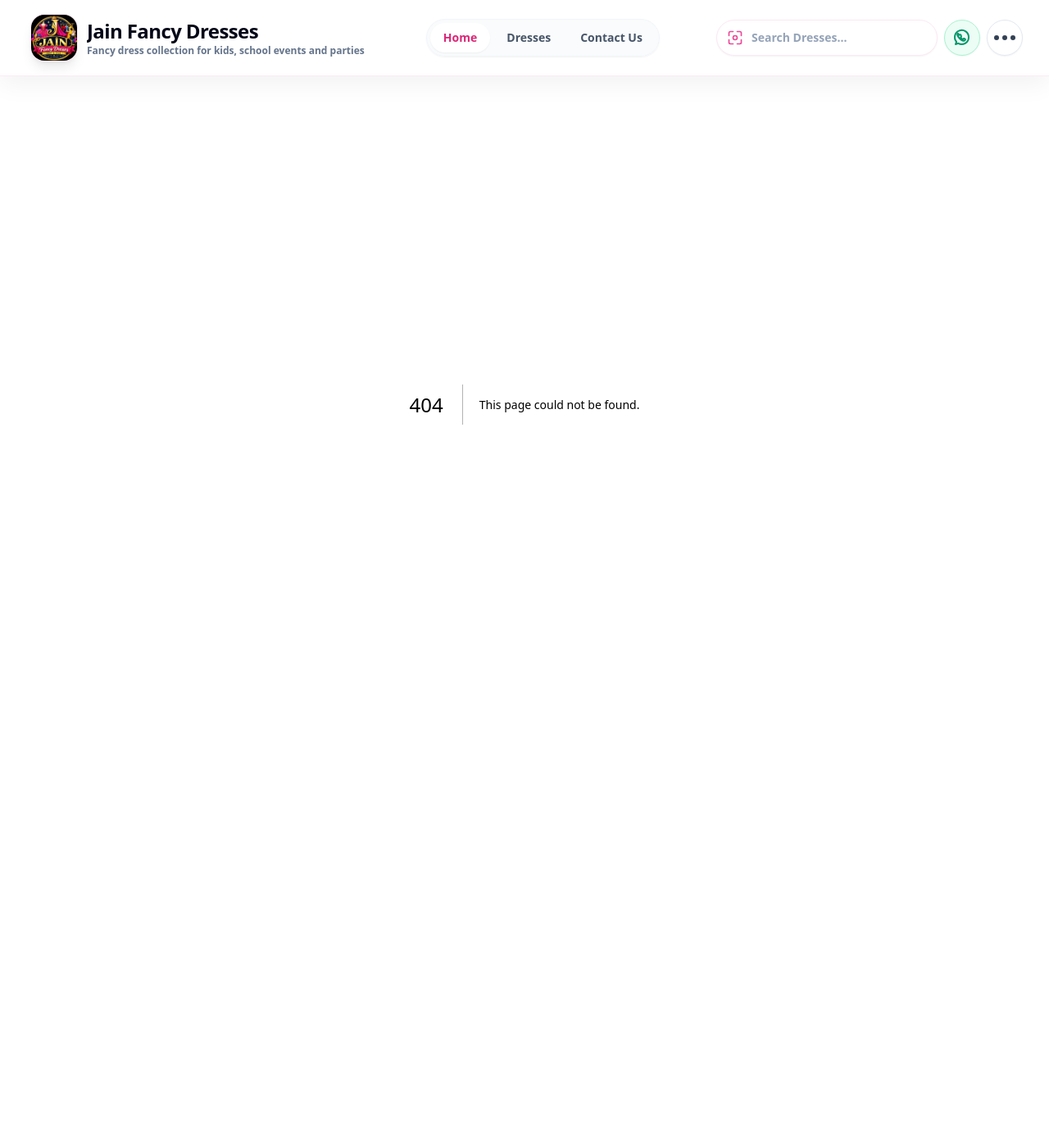
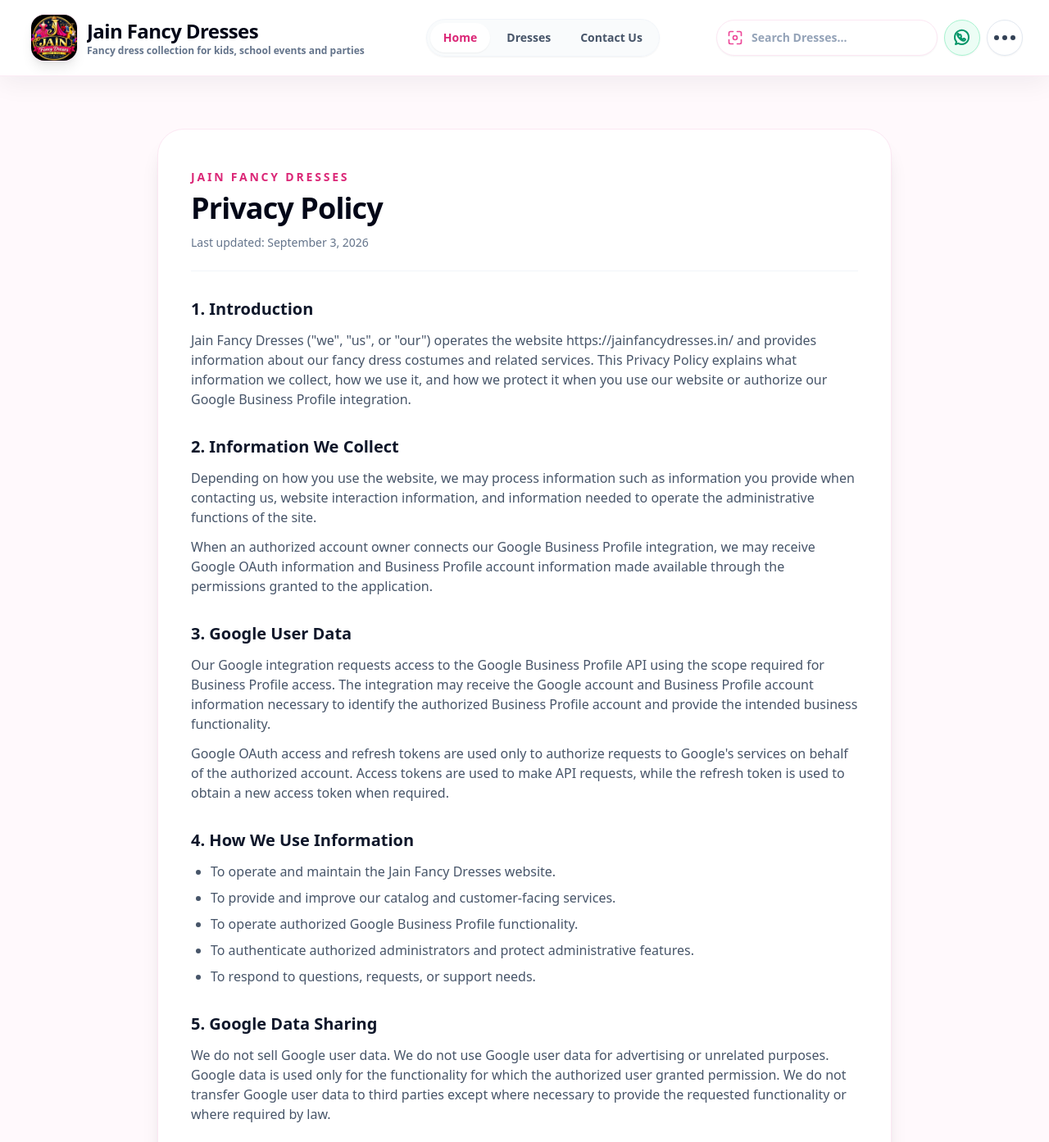
Before and after one commit to jainfancydresses1008/Webcatalog, a Next.js app in the folder dress-catalog-next/: page /privacy-policy in a window 1280 px wide. Before the commit this address had no page. Shown: the top 1393 px of the page at 82% size. Before the commit the page ends 893 px from the top, so only its background shows below. Built offline with nearby package versions, Linux system fonts and the light colour scheme.

Commit message:
Added Privacy Page

```diff
--- a/dress-catalog-next/src/app/api/google/reviews/auth/route.ts
+++ b/dress-catalog-next/src/app/api/google/reviews/auth/route.ts
@@ -10,8 +10,9 @@ export async function GET() {
     );
   }
 
-  const redirectUri =
-    "http://localhost:3000/api/google/reviews/callback";
+const redirectUri =
+  process.env.GOOGLE_REDIRECT_URI ||
+  "http://localhost:3000/api/google/reviews/callback";
 
   const params = new URLSearchParams({
     client_id: clientId,
--- a/dress-catalog-next/src/app/api/google/reviews/callback/route.ts
+++ b/dress-catalog-next/src/app/api/google/reviews/callback/route.ts
@@ -35,8 +35,9 @@ export async function GET(request: Request) {
     );
   }
 
-  const redirectUri =
-    "http://localhost:3000/api/google/reviews/callback";
+const redirectUri =
+  process.env.GOOGLE_REDIRECT_URI ||
+  "http://localhost:3000/api/google/reviews/callback";
 
   const tokenResponse = await fetch(
     "https://oauth2.googleapis.com/token",
--- /dev/null
+++ b/dress-catalog-next/src/app/privacy-policy/page.tsx
@@ -0,0 +1,172 @@
+import type { Metadata } from "next";
+
+export const metadata: Metadata = {
+  title: "Privacy Policy",
+  description:
+    "Privacy Policy for Jain Fancy Dresses and its Google Business Profile integration.",
+  alternates: {
+    canonical: "https://jainfancydresses.in/privacy-policy",
+  },
+};
+
+export default function PrivacyPolicyPage() {
+  return (
+    <main className="min-h-screen bg-[#fff9fc] px-4 py-12 md:px-8 md:py-16">
+      <article className="mx-auto max-w-4xl rounded-[2rem] border border-pink-100 bg-white px-6 py-8 shadow-xl md:px-10 md:py-12">
+        <div className="mb-8 border-b border-slate-100 pb-6">
+          <p className="text-sm font-black uppercase tracking-[0.2em] text-pink-600">
+            Jain Fancy Dresses
+          </p>
+          <h1 className="mt-2 text-3xl font-black tracking-tight text-slate-950 md:text-4xl">
+            Privacy Policy
+          </h1>
+          <p className="mt-3 text-sm text-slate-500">
+            Last updated: September 3, 2026
+          </p>
+        </div>
+
+        <div className="space-y-8 text-sm leading-7 text-slate-600 md:text-base">
+          <section>
+            <h2 className="text-xl font-black text-slate-900">1. Introduction</h2>
+            <p className="mt-3">
+              Jain Fancy Dresses ("we", "us", or "our") operates the website
+              https://jainfancydresses.in/ and provides information about our
+              fancy dress costumes and related services. This Privacy Policy
+              explains what information we collect, how we use it, and how we
+              protect it when you use our website or authorize our Google
+              Business Profile integration.
+            </p>
+          </section>
+
+          <section>
+            <h2 className="text-xl font-black text-slate-900">2. Information We Collect</h2>
+            <p className="mt-3">
+              Depending on how you use the website, we may process information
+              such as information you provide when contacting us, website
+              interaction information, and information needed to operate the
+              administrative functions of the site.
+            </p>
+            <p className="mt-3">
+              When an authorized account owner connects our Google Business
+              Profile integration, we may receive Google OAuth information and
+              Business Profile account information made available through the
+              permissions granted to the application.
+            </p>
+          </section>
+
+          <section>
+            <h2 className="text-xl font-black text-slate-900">3. Google User Data</h2>
+            <p className="mt-3">
+              Our Google integration requests access to the Google Business
+              Profile API using the scope required for Business Profile access.
+              The integration may receive the Google account and Business
+              Profile account information necessary to identify the authorized
+              Business Profile account and provide the intended business
+              functionality.
+            </p>
+            <p className="mt-3">
+              Google OAuth access and refresh tokens are used only to authorize
+              requests to Google's services on behalf of the authorized account.
+              Access tokens are used to make API requests, while the refresh
+              token is used to obtain a new access token when required.
+            </p>
+          </section>
+
+          <section>
+            <h2 className="text-xl font-black text-slate-900">4. How We Use Information</h2>
+            <ul className="mt-3 list-disc space-y-2 pl-6">
+              <li>To operate and maintain the Jain Fancy Dresses website.</li>
+              <li>To provide and improve our catalog and customer-facing services.</li>
+              <li>To operate authorized Google Business Profile functionality.</li>
+              <li>To authenticate authorized administrators and protect administrative features.</li>
+              <li>To respond to questions, requests, or support needs.</li>
+            </ul>
+          </section>
+
+          <section>
+            <h2 className="text-xl font-black text-slate-900">5. Google Data Sharing</h2>
+            <p className="mt-3">
+              We do not sell Google user data. We do not use Google user data
+              for advertising or unrelated purposes. Google data is used only
+              for the functionality for which the authorized user granted
+              permission. We do not transfer Google user data to third parties
+              except where necessary to provide the requested functionality or
+              where required by law.
+            </p>
+          </section>
+
+          <section>
+            <h2 className="text-xl font-black text-slate-900">6. Data Storage and Retention</h2>
+            <p className="mt-3">
+              Information is retained only for as long as reasonably necessary
+              for the purposes described in this policy, to maintain the
+              website and authorized integrations, to meet legal obligations,
+              and to protect our services.
+            </p>
+            <p className="mt-3">
+              OAuth credentials used by the application are treated as
+              confidential configuration values. We do not intentionally expose
+              access or refresh tokens in public pages of the website.
+            </p>
+          </section>
+
+          <section>
+            <h2 className="text-xl font-black text-slate-900">7. Data Security</h2>
+            <p className="mt-3">
+              We take reasonable technical and organizational measures to
+              protect information against unauthorized access, alteration,
+              disclosure, or destruction. No method of transmission or storage
+              is completely secure, so absolute security cannot be guaranteed.
+            </p>
+          </section>
+
+          <section>
+            <h2 className="text-xl font-black text-slate-900">8. Google Authorization and Revocation</h2>
+            <p className="mt-3">
+              A Google account owner chooses whether to authorize our Google
+              integration. Authorization can be revoked through the Google
+              account's security and third-party access controls. After access
+              is revoked, the application will no longer be able to use the
+              revoked authorization to make Google API requests.
+            </p>
+          </section>
+
+          <section>
+            <h2 className="text-xl font-black text-slate-900">9. Your Choices and Data Deletion</h2>
+            <p className="mt-3">
+              You may request information about personal data we hold about you
+              or ask us to delete information where deletion is permitted and
+              practical. If you revoke Google authorization, you may also ask us
+              to remove the Google OAuth credentials associated with that
+              authorization.
+            </p>
+            <p className="mt-3">
+              To make a privacy or deletion request, contact us using the
+              details below.
+            </p>
+          </section>
+
+          <section>
+            <h2 className="text-xl font-black text-slate-900">10. Contact Us</h2>
+            <div className="mt-3 rounded-2xl bg-slate-50 p-5">
+              <p className="font-bold text-slate-900">Jain Fancy Dresses</p>
+              <p>Shop No. 7, Gyan Khand - 4, Indirapuram</p>
+              <p>Ghaziabad, Uttar Pradesh, India</p>
+              <p className="mt-2">Phone: +91 88261 63522</p>
+              <p>Email: Please use the contact details provided by Jain Fancy Dresses.</p>
+            </div>
+          </section>
+
+          <section>
+            <h2 className="text-xl font-black text-slate-900">11. Changes to This Policy</h2>
+            <p className="mt-3">
+              We may update this Privacy Policy when our services, data
+              practices, or legal requirements change. The updated version will
+              be published on this page with a revised "Last updated" date.
+            </p>
+          </section>
+        </div>
+      </article>
+    </main>
+  );
+}
--- a/dress-catalog-next/src/components/Header.tsx
+++ b/dress-catalog-next/src/components/Header.tsx
@@ -470,6 +470,14 @@ export default function Header() {
                   Admin Login
                 </Link>
 
+                <Link
+                  href="/privacy-policy"
+                  onClick={() => setMenuOpen(false)}
+                  className="block rounded-2xl px-4 py-3 text-sm font-black text-slate-800 transition hover:bg-pink-50 hover:text-pink-700"
+                >
+                  Privacy Policy
+                </Link>
+
                 <button
                   type="button"
                   onClick={() => {
```
